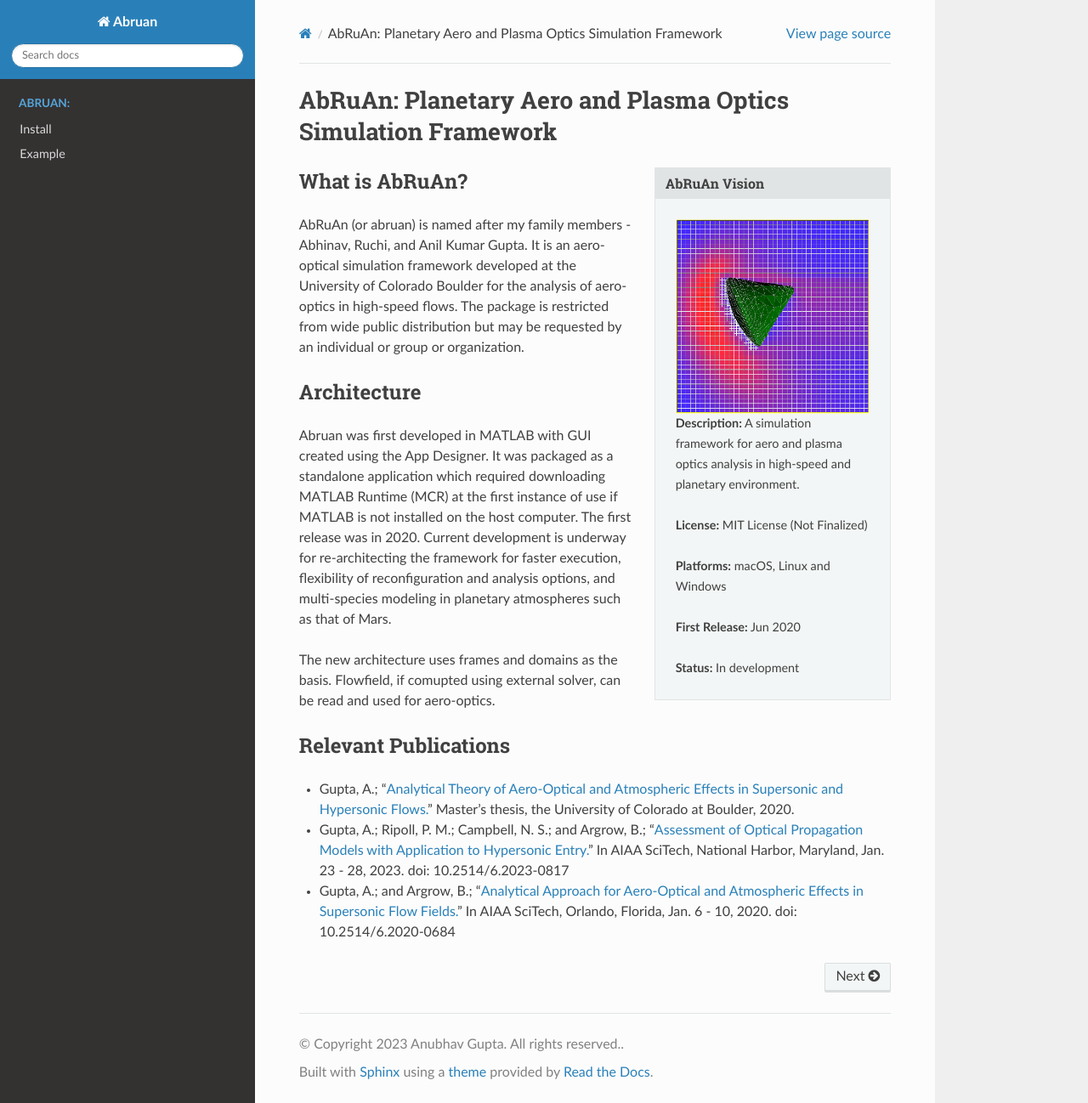
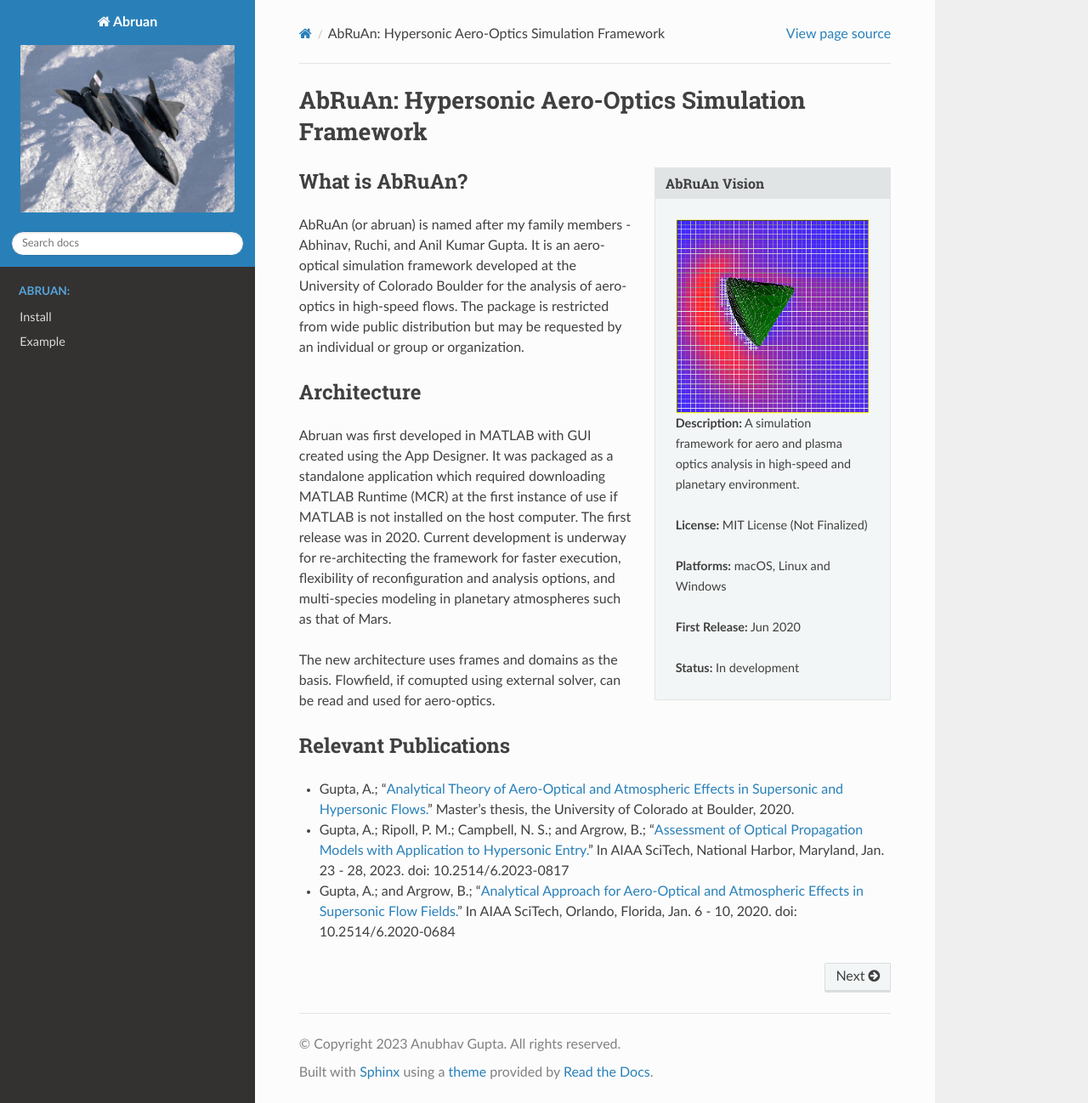
Before and after one commit to aerobuff-anubhav/abruan_documentation, a Sphinx documentation site: the page built from docs/source/index.rst, in a window 1280 px wide and 1298 px high. Shown: the whole window at 85% size. Built offline with Sphinx 7.4.7 and the Read the Docs theme 2.0.0, drawn with Linux system fonts in a browser that asks for light colours.

```diff
--- a/docs/source/conf.py
+++ b/docs/source/conf.py
@@ -7,7 +7,7 @@
 # https://www.sphinx-doc.org/en/master/usage/configuration.html#project-information
 
 project = 'Abruan'
-copyright = '2023 Anubhav Gupta. All rights reserved.'
+copyright = '2023 Anubhav Gupta. All rights reserved'
 author = 'Anubhav Gupta'
 release = '0.1'
 
@@ -26,3 +26,12 @@
 
 html_theme = 'sphinx_rtd_theme'
 html_static_path = ['_static']
+html_logo = '_images/sr-71.jpg'
+html_theme_options = {
+    # 'logo': {
+    #     'text': 'AbRuAn Logo',
+    # },
+    'logo_only': False,
+    'display_version': True,
+    # 'style_nav_header_background': 'goldenrod',
+}
--- a/docs/source/index.rst
+++ b/docs/source/index.rst
@@ -1,6 +1,6 @@
 .. _aboutAbruan:
 
-AbRuAn: Planetary Aero and Plasma Optics Simulation Framework
+AbRuAn: Hypersonic Aero-Optics Simulation Framework
 ==============================================================
 
 .. sidebar:: AbRuAn Vision
```
Also changed, not shown: docs/source/_images/abruan_architecture.jpeg (deleted), docs/source/_images/sr-71.jpg (added).
